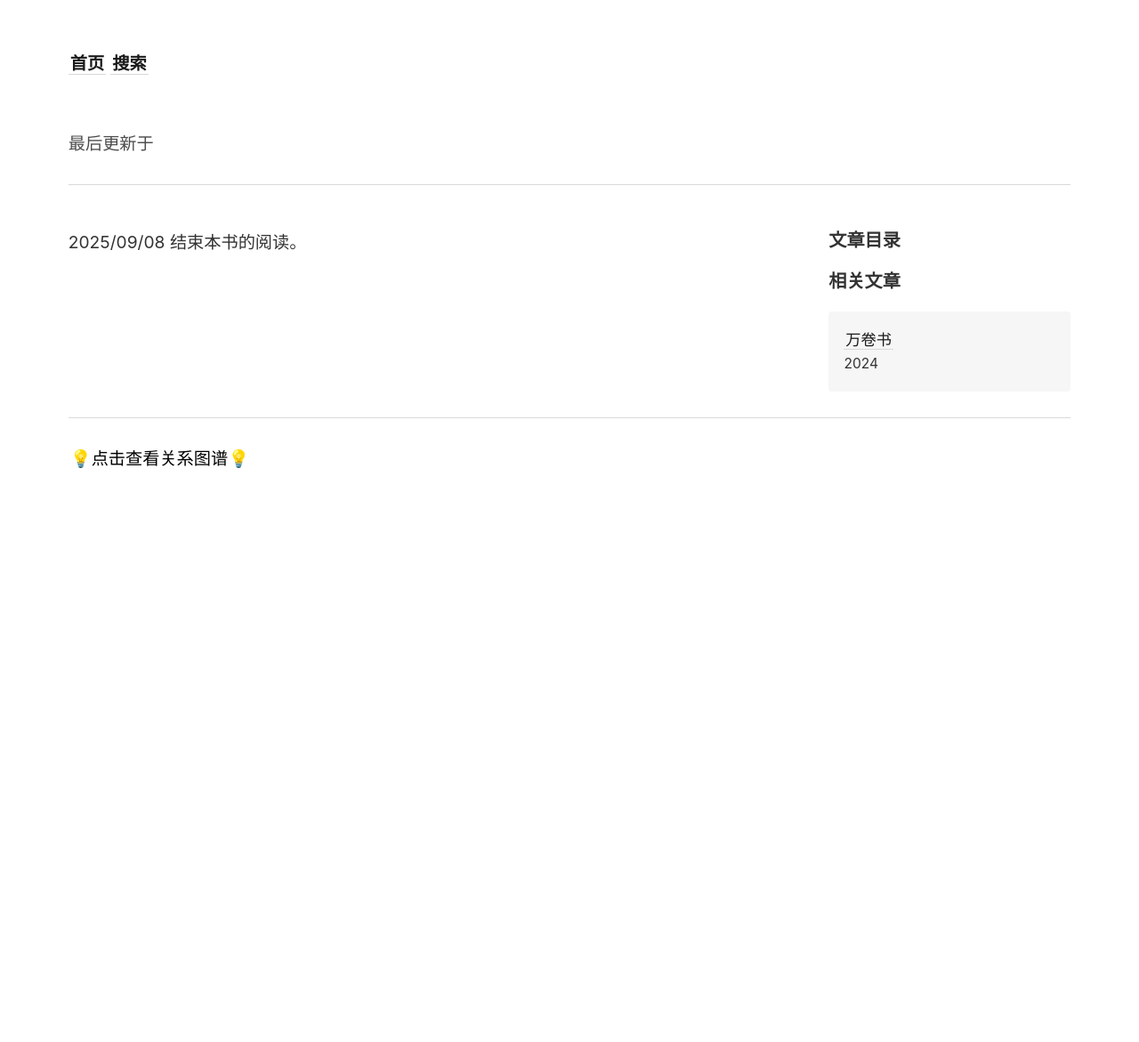
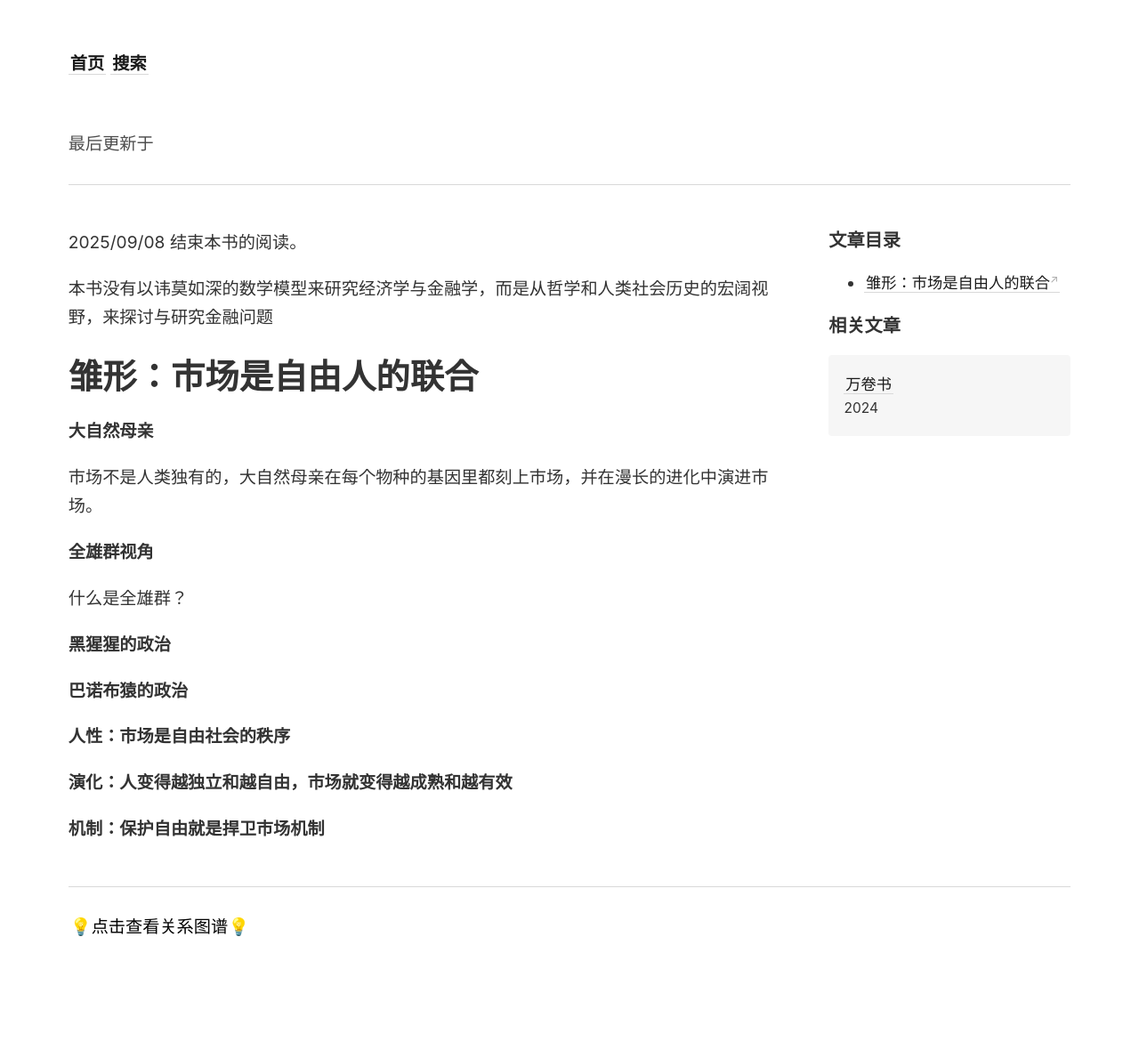
Before and after one commit to wingowen/digital-garden-jekyll, a Jekyll site: the page built from _notes/金融哲学三部曲：市场本质.md, in a window 1280 px wide. Shown: the whole page at 89% size. Built offline with Jekyll 4.4.1, drawn with Linux system fonts in a browser that asks for light colours; before the commit the page ends 900 px from its top, so only the background shows below that.

Commit message:
vault backup: 2024-09-10 10:18:17

```diff
--- a/_notes/金融哲学三部曲：市场本质.md
+++ b/_notes/金融哲学三部曲：市场本质.md
@@ -1 +1,25 @@
 2025/09/08 结束本书的阅读。
+
+本书没有以讳莫如深的数学模型来研究经济学与金融学，而是从哲学和人类社会历史的宏阔视野，来探讨与研究金融问题
+
+# 雏形：市场是自由人的联合
+
+**大自然母亲**
+
+市场不是人类独有的，大自然母亲在每个物种的基因里都刻上市场，并在漫长的进化中演进市场。
+
+**全雄群视角**
+
+什么是全雄群？
+
+**黑猩猩的政治**
+
+
+
+**巴诺布猿的政治**
+
+**人性：市场是自由社会的秩序**
+
+**演化：人变得越独立和越自由，市场就变得越成熟和越有效**
+
+**机制：保护自由就是捍卫市场机制**
```
